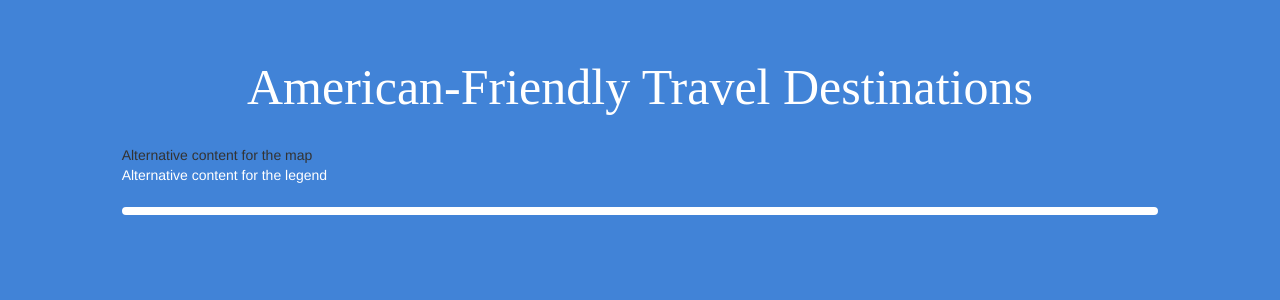
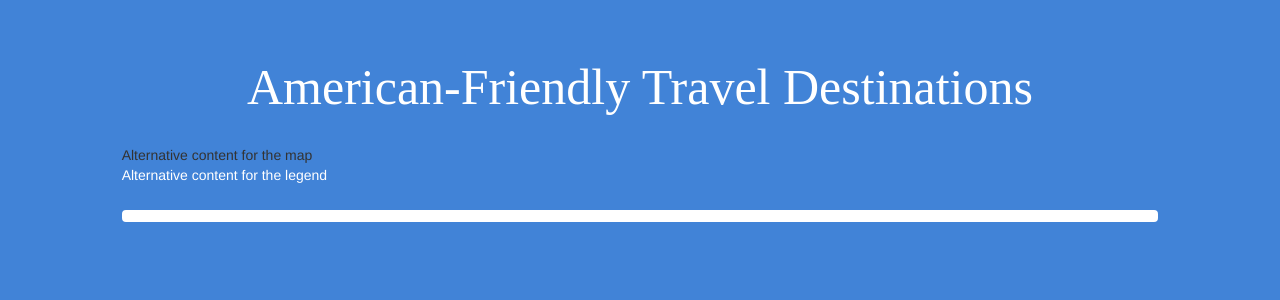
Before and after one commit to Adancode/adventures-abroad, a PHP site: page / in a window 1280 px wide. Shown: the top 300 px of the page. Run offline with PHP 8.4, Linux system fonts and the light colour scheme; some libraries are stand-ins or nearby versions; some web fonts are replaced.

Commit message:
added some padding

```diff
--- a/css/main.css
+++ b/css/main.css
@@ -42,6 +42,11 @@ body {
      background-color: white;
      margin-bottom: 40px;
      border-radius: 4px;
+     padding-bottom: 4px;
+}
+
+#commentTable {
+     padding-bottom: 4px;
 }
 
 .newsTitle {
```
